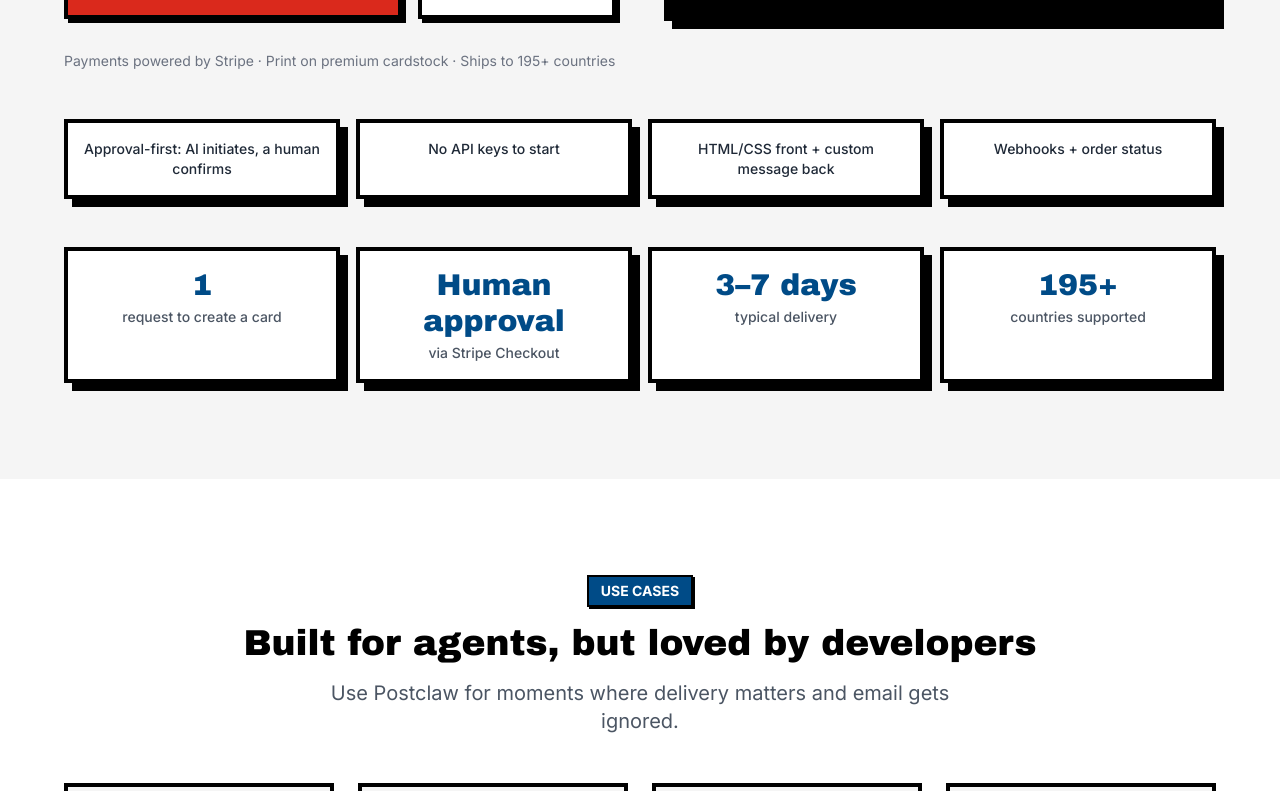
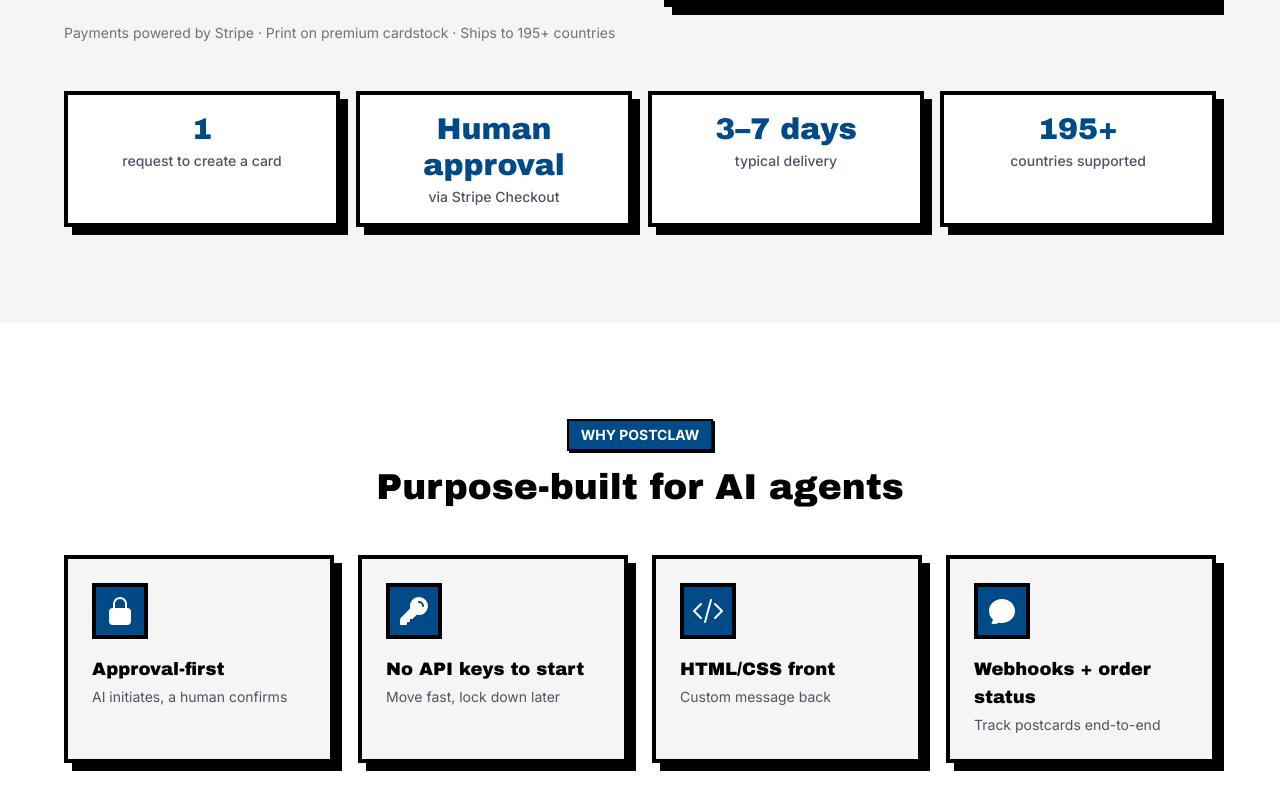
Before and after one commit to kampeynco/postclaw-delivery, a Next.js app: page / in a window 1280 px wide. Shown: the part 549-1340 px from the top of the page. Built offline with nearby package versions, Linux system fonts and the light colour scheme.

Commit message:
Refactor: Move feature cards from Hero to dedicated FeaturesSection

```diff
--- a/src/app/page.tsx
+++ b/src/app/page.tsx
@@ -1,4 +1,5 @@
 import { HeroSection } from '@/components/HeroSection'
+import { FeaturesSection } from '@/components/FeaturesSection'
 import { UseCases } from '@/components/UseCases'
 import { HowItWorks } from '@/components/HowItWorks'
 import { ApiSection } from '@/components/ApiSection'
@@ -14,6 +15,7 @@ export default function Home() {
         <main className="min-h-screen bg-surface">
             <Navbar />
             <HeroSection />
+            <FeaturesSection />
             <UseCases />
             <HowItWorks />
             <ApiSection />
--- /dev/null
+++ b/src/components/FeaturesSection.tsx
@@ -0,0 +1,76 @@
+export function FeaturesSection() {
+    const features = [
+        {
+            title: 'Approval-first',
+            description: 'AI initiates, a human confirms',
+            icon: (
+                <svg xmlns="http://www.w3.org/2000/svg" viewBox="0 0 24 24" fill="currentColor" className="w-8 h-8">
+                    <path fillRule="evenodd" d="M12 1.5a5.25 5.25 0 00-5.25 5.25v3a3 3 0 00-3 3v6.75a3 3 0 003 3h10.5a3 3 0 003-3v-6.75a3 3 0 00-3-3v-3c0-2.9-2.35-5.25-5.25-5.25zm3.75 8.25v-3a3.75 3.75 0 10-7.5 0v3h7.5z" clipRule="evenodd" />
+                </svg>
+            ),
+        },
+        {
+            title: 'No API keys to start',
+            description: 'Move fast, lock down later',
+            icon: (
+                <svg xmlns="http://www.w3.org/2000/svg" viewBox="0 0 24 24" fill="currentColor" className="w-8 h-8">
+                    <path fillRule="evenodd" d="M15.75 1.5a6.75 6.75 0 00-6.651 7.906c.067.39-.032.717-.221.906l-6.5 6.499a3 3 0 00-.878 2.121v2.818c0 .414.336.75.75.75H6a.75.75 0 00.75-.75v-1.5h1.5A.75.75 0 009 19.5V18h1.5a.75.75 0 00.53-.22l2.658-2.658c.19-.189.517-.288.906-.22A6.75 6.75 0 1015.75 1.5zm0 3a.75.75 0 000 1.5A2.25 2.25 0 0118 8.25a.75.75 0 001.5 0 3.75 3.75 0 00-3.75-3.75z" clipRule="evenodd" />
+                </svg>
+            ),
+        },
+        {
+            title: 'HTML/CSS front',
+            description: 'Custom message back',
+            icon: (
+                <svg xmlns="http://www.w3.org/2000/svg" viewBox="0 0 24 24" fill="currentColor" className="w-8 h-8">
+                    <path fillRule="evenodd" d="M14.447 3.027a.75.75 0 01.527.92l-4.5 16.5a.75.75 0 01-1.448-.394l4.5-16.5a.75.75 0 01.921-.526zM16.72 6.22a.75.75 0 011.06 0l5.25 5.25a.75.75 0 010 1.06l-5.25 5.25a.75.75 0 11-1.06-1.06L21.44 12l-4.72-4.72a.75.75 0 010-1.06zm-9.44 0a.75.75 0 010 1.06L2.56 12l4.72 4.72a.75.75 0 11-1.06 1.06L.97 12.53a.75.75 0 010-1.06l5.25-5.25a.75.75 0 011.06 0z" clipRule="evenodd" />
+                </svg>
+            ),
+        },
+        {
+            title: 'Webhooks + order status',
+            description: 'Track postcards end-to-end',
+            icon: (
+                <svg xmlns="http://www.w3.org/2000/svg" viewBox="0 0 24 24" fill="currentColor" className="w-8 h-8">
+                    <path fillRule="evenodd" d="M5.337 21.718a6.707 6.707 0 01-.533-.074.75.75 0 01-.44-1.223 3.73 3.73 0 00.814-1.686c.023-.115-.022-.317-.254-.543C3.274 16.587 2.25 14.41 2.25 12c0-5.03 4.428-9 9.75-9s9.75 3.97 9.75 9c0 5.03-4.428 9-9.75 9-.833 0-1.643-.097-2.417-.279a6.721 6.721 0 01-4.246.997z" clipRule="evenodd" />
+                </svg>
+            ),
+        },
+    ]
+
+    return (
+        <section className="section-brutal bg-white">
+            <div className="max-w-6xl mx-auto">
+                {/* Section Header */}
+                <div className="text-center mb-12">
+                    <div className="badge-brutal bg-usps-blue text-white mb-4">
+                        WHY POSTCLAW
+                    </div>
+                    <h2 className="font-display text-3xl md:text-4xl text-usps-black">
+                        Purpose-built for AI agents
+                    </h2>
+                </div>
+
+                {/* Feature Cards */}
+                <div className="grid grid-cols-1 sm:grid-cols-2 lg:grid-cols-4 gap-6">
+                    {features.map((feature) => (
+                        <div
+                            key={feature.title}
+                            className="card-brutal p-6 bg-surface cursor-pointer"
+                        >
+                            <div className="w-14 h-14 bg-usps-blue border-4 border-black flex items-center justify-center text-white mb-4">
+                                {feature.icon}
+                            </div>
+                            <h3 className="font-display text-lg text-usps-black mb-1">
+                                {feature.title}
+                            </h3>
+                            <p className="text-gray-600 text-sm">
+                                {feature.description}
+                            </p>
+                        </div>
+                    ))}
+                </div>
+            </div>
+        </section>
+    )
+}
--- a/src/components/HeroSection.tsx
+++ b/src/components/HeroSection.tsx
@@ -14,13 +14,6 @@ export function HeroSection() {
   "size": "4x6"
 }`
 
-    const features = [
-        'Approval-first: AI initiates, a human confirms',
-        'No API keys to start',
-        'HTML/CSS front + custom message back',
-        'Webhooks + order status',
-    ]
-
     return (
         <section className="pt-32 pb-16 md:pt-40 md:pb-24 px-4 bg-surface" id="demo">
             <div className="max-w-6xl mx-auto">
@@ -29,10 +22,10 @@ export function HeroSection() {
                     {/* Left Column - Text Content */}
                     <div>
                         <h1 className="font-display text-4xl md:text-5xl text-usps-black leading-tight mb-6">
-                            Send a real postcard from your AI with one POST request
+                            From prompt to mailbox: OpenClaw mails real postcards
                         </h1>
                         <p className="text-xl text-gray-700 mb-8">
-                            Postclaw turns "agent intent" into physical mail—safely. Your AI creates the postcard + recipient details, we return a Stripe Checkout link for human approval, then we print and mail worldwide.
+                            Postclaw lets your OpenClaw agent draft a postcard, generate a Stripe approval link, then print + mail it in the real world.
                         </p>
 
                         {/* CTAs */}
@@ -65,18 +58,6 @@ export function HeroSection() {
                     </div>
                 </div>
 
-                {/* Feature Cards */}
-                <div className="grid grid-cols-1 sm:grid-cols-2 lg:grid-cols-4 gap-4 mb-12">
-                    {features.map((feature) => (
-                        <div
-                            key={feature}
-                            className="card-brutal p-4 bg-white text-center"
-                        >
-                            <p className="text-sm font-medium text-gray-800">{feature}</p>
-                        </div>
-                    ))}
-                </div>
-
                 {/* Stats Row */}
                 <div className="grid grid-cols-2 md:grid-cols-4 gap-4">
                     {[
```
